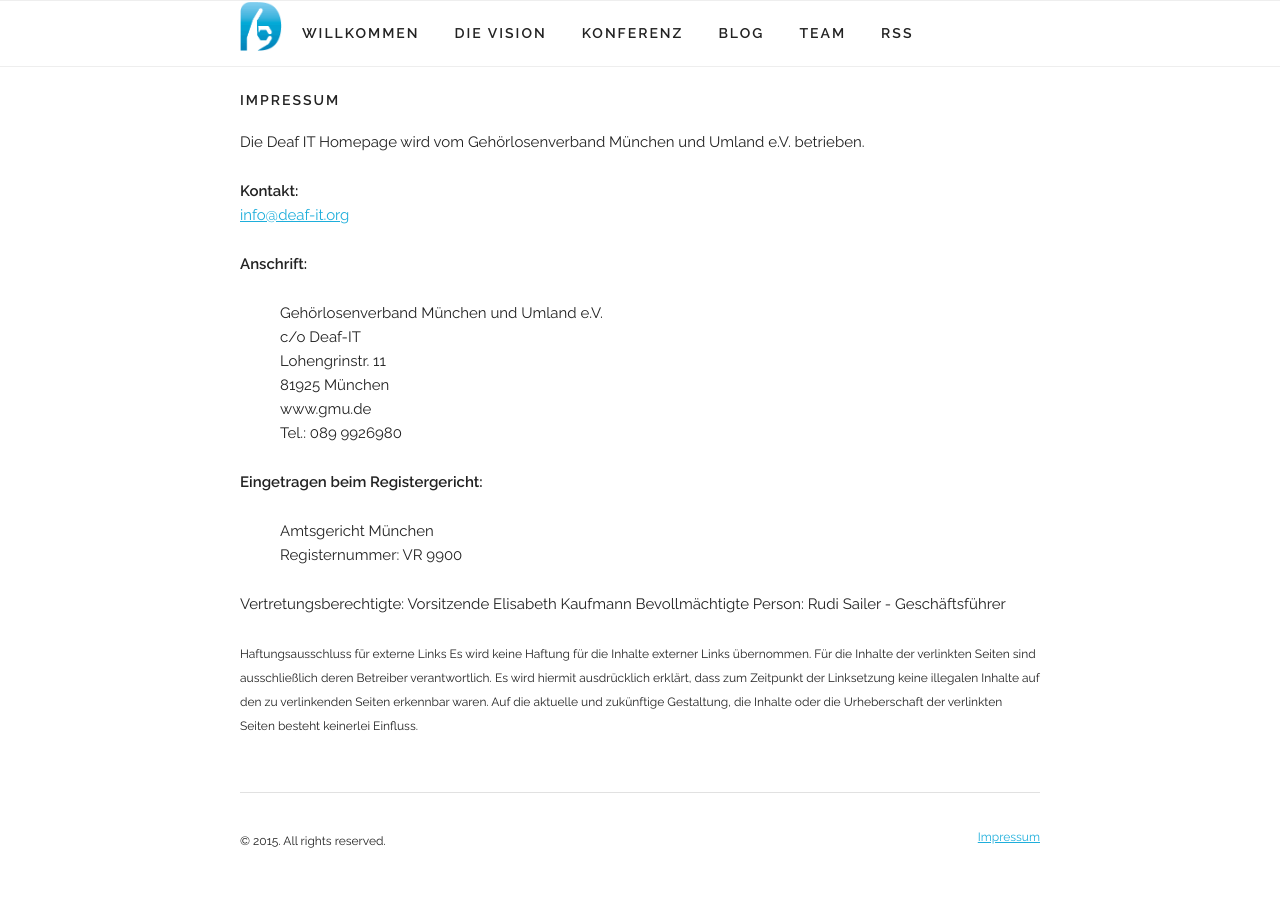
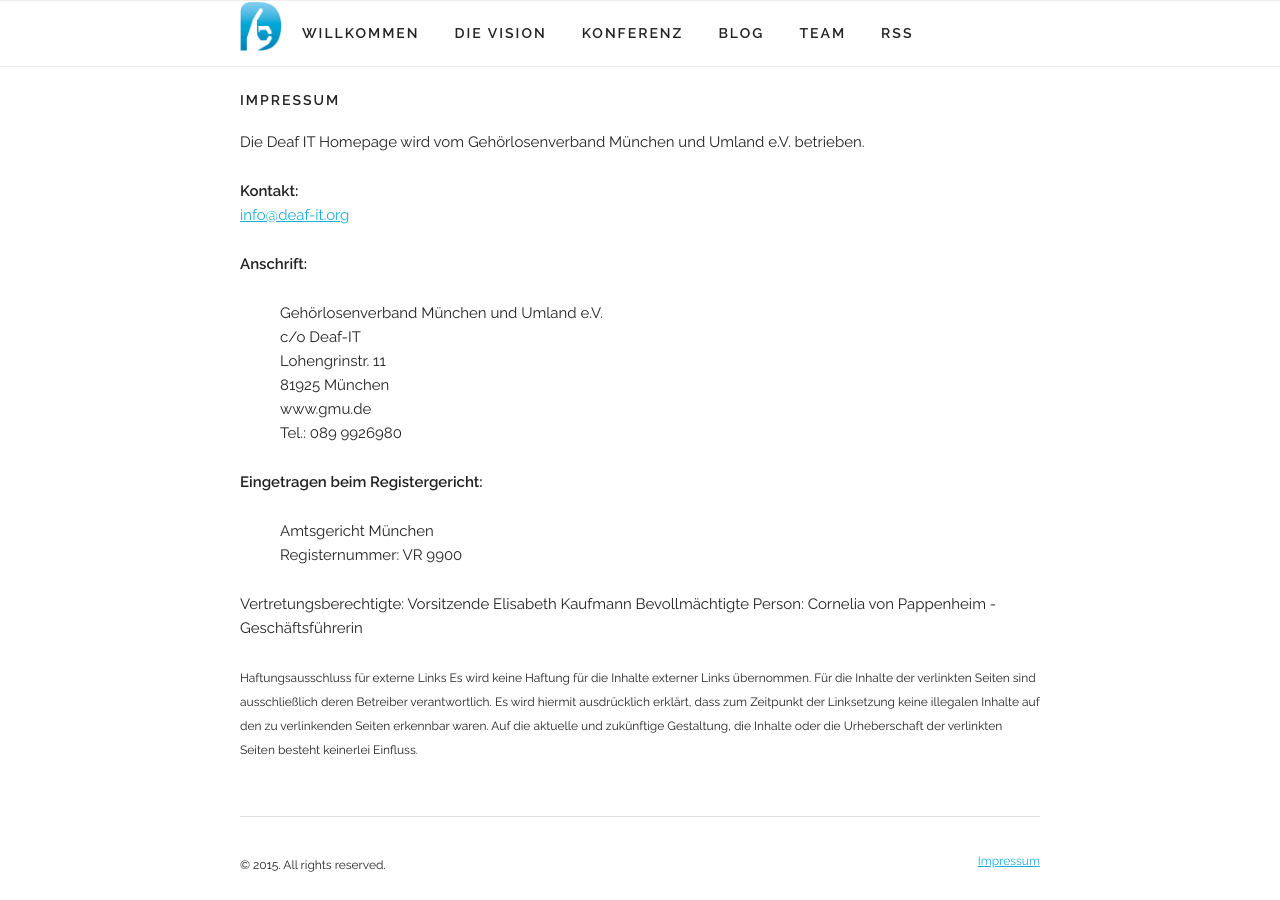
Before and after one commit to NickelPic/deafit.github.io, a Jekyll site: the page built from impressum.md, in a window 1280 px wide. Built offline with Jekyll 4.4.1, drawn with Linux system fonts in a browser that asks for light colours; nearby versions of some CDN libraries.

Commit message:
Update impressum.md

```diff
--- a/impressum.md
+++ b/impressum.md
@@ -23,7 +23,7 @@ Die Deaf IT Homepage wird vom Gehörlosenverband München und Umland e.V. betrie
 > Registernummer: VR 9900
 
 Vertretungsberechtigte: Vorsitzende Elisabeth Kaufmann
-Bevollmächtigte Person: Rudi Sailer - Geschäftsführer
+Bevollmächtigte Person: Cornelia von Pappenheim - Geschäftsführerin
 
 <small>
 Haftungsausschluss für externe Links
```
